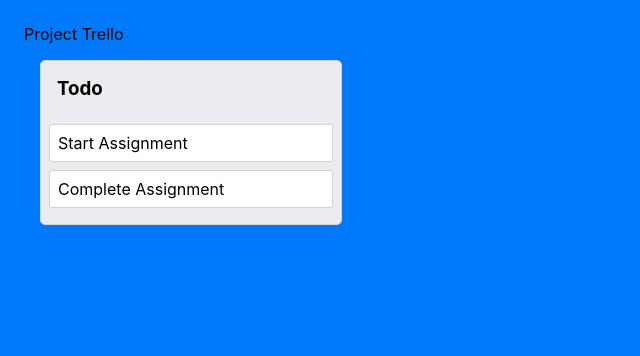
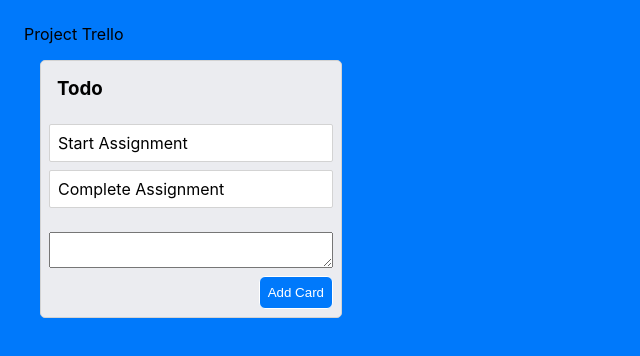
Before and after one commit to mengiishita/trello-react-clone, a React (Create React App) app: page / in a window 1280 px wide. Shown: the top 356 px of the page, without its empty margins (0-640 px from the left). Built offline with nearby package versions, Linux system fonts and the light colour scheme.

Commit message:
Add card component

```diff
--- /dev/null
+++ b/src/components/Card/AddCard/AddCardContainer.js
@@ -0,0 +1,14 @@
+import React from 'react';
+
+import classes from './AddCardContainer.module.css';
+
+const AddCardContainer = () => {
+	return (
+		<div className={classes['add-card-container']}>
+			<textarea />
+			<button>Add Card</button>
+		</div>
+	);
+};
+
+export default AddCardContainer;
--- /dev/null
+++ b/src/components/Card/AddCard/AddCardContainer.module.css
@@ -0,0 +1,15 @@
+.add-card-container {
+	padding: 8px;
+	display: flex;
+	flex-direction: column;
+}
+
+.add-card-container button {
+	align-self: flex-end;
+	margin-top: 8px;
+	background: #0079fb;
+	color: #fff;
+	border: 1px solid;
+	padding: 8px;
+	border-radius: 6px;
+}
--- a/src/components/List/List.js
+++ b/src/components/List/List.js
@@ -1,6 +1,7 @@
 import React from 'react';
 import ListTitle from './ListTitle';
 import CardList from '../Card/CardList';
+import AddCardContainer from '../Card/AddCard/AddCardContainer';
 
 import classes from './List.module.css';
 
@@ -8,6 +9,7 @@
     return <div className={classes.list}>
         <ListTitle />
         <CardList />
+        <AddCardContainer />
     </div>
 }
 
```
